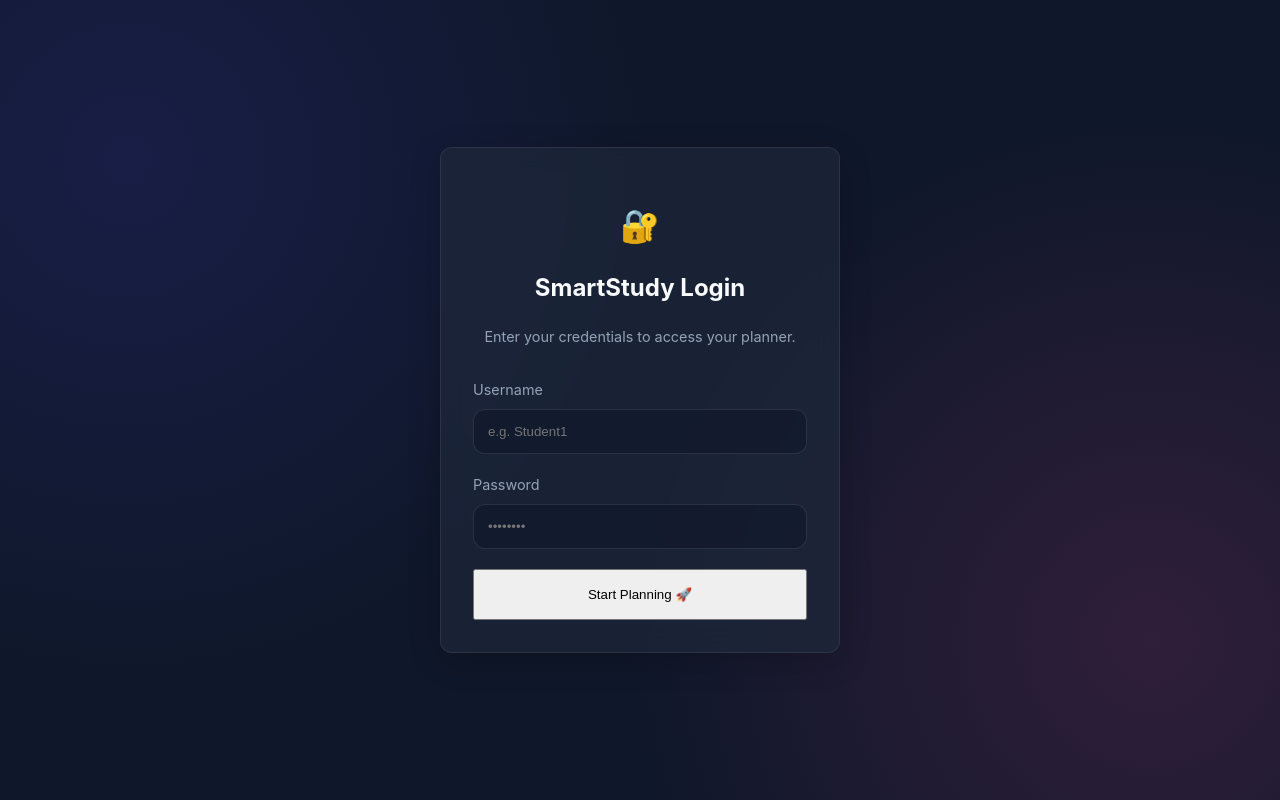
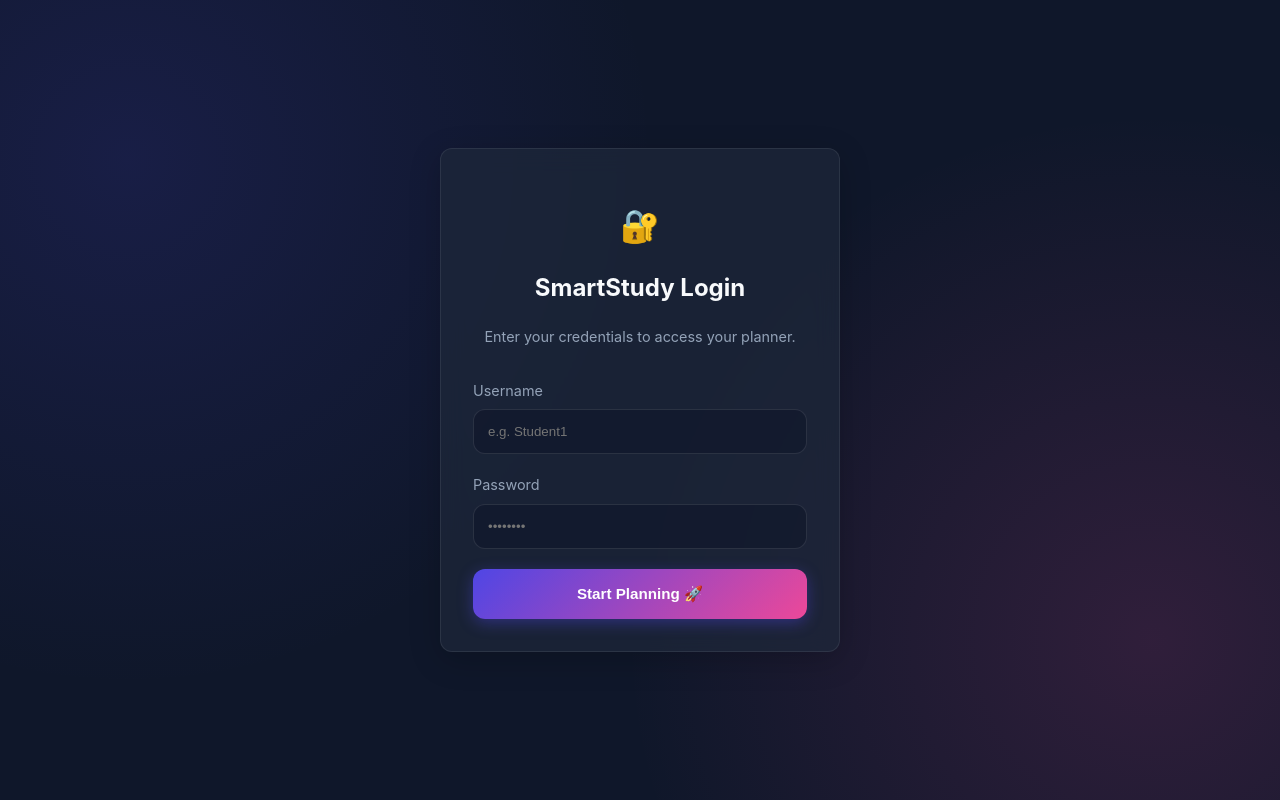
Before and after one commit to Nikhil-4404/ai-exam-planner, a React app in the folder frontend/: page / in a window 1280 px wide. Built offline with nearby package versions, Linux system fonts and the light colour scheme; the HTML template or start-up script is replaced by a standard one.

Commit message:
Fix: Restore Button Styling CSS

```diff
--- a/frontend/src/App.css
+++ b/frontend/src/App.css
@@ -83,7 +83,53 @@ body {
   animation: fadeIn 0.6s cubic-bezier(0.16, 1, 0.3, 1) forwards;
 }
 
-/* ... (buttons and inputs remain similar, just ensure variables are used) ... */
+/* Buttons */
+.btn {
+  display: inline-flex;
+  align-items: center;
+  justify-content: center;
+  padding: 0.75rem 1.5rem;
+  border-radius: var(--radius);
+  font-weight: 600;
+  cursor: pointer;
+  border: none;
+  transition: all 0.2s cubic-bezier(0.4, 0, 0.2, 1);
+  font-size: 0.95rem;
+}
+
+.btn-primary {
+  background: linear-gradient(135deg, var(--primary), var(--secondary));
+  color: white;
+  box-shadow: 0 4px 15px rgba(79, 70, 229, 0.4);
+}
+
+.btn-primary:hover {
+  filter: brightness(1.15);
+  transform: translateY(-1px);
+  box-shadow: 0 6px 20px rgba(79, 70, 229, 0.5);
+}
+
+.btn-primary:active {
+  transform: translateY(0);
+}
+
+.btn-ghost {
+  background: rgba(255, 255, 255, 0.05);
+  color: var(--text-muted);
+  border: 1px solid transparent;
+}
+
+.btn-ghost:hover {
+  background: rgba(255, 255, 255, 0.1);
+  color: white;
+  border-color: rgba(255, 255, 255, 0.1);
+}
+
+.grid-cols-2 {
+  display: grid;
+  grid-template-columns: repeat(2, 1fr);
+  gap: 1rem;
+}
 
 /* Centering overrides to ensure full screen */
 .flex-center {
```
